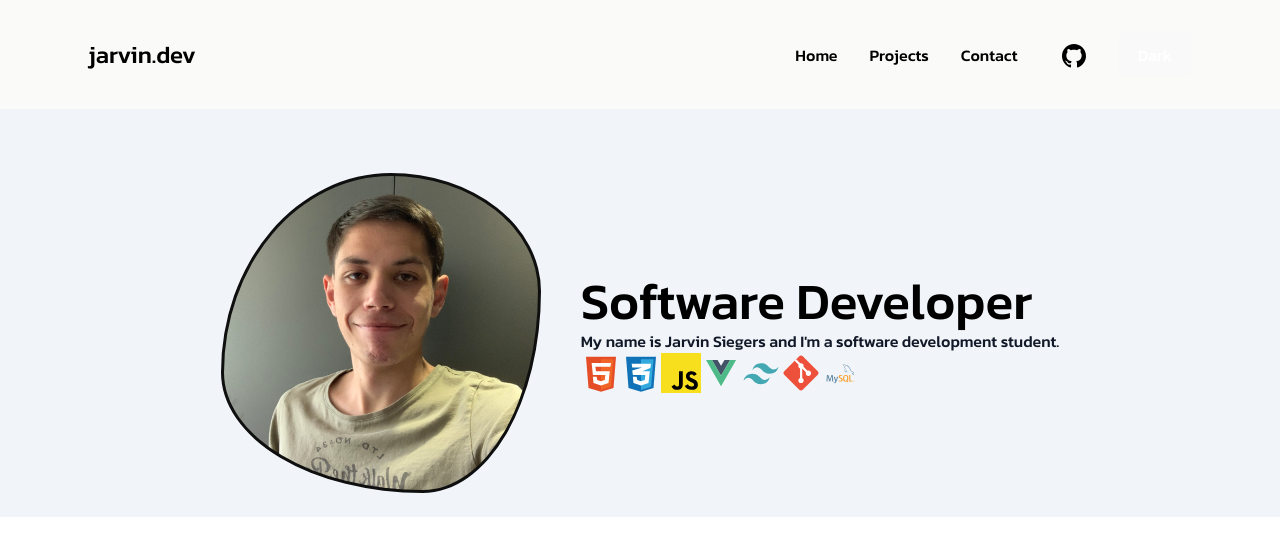
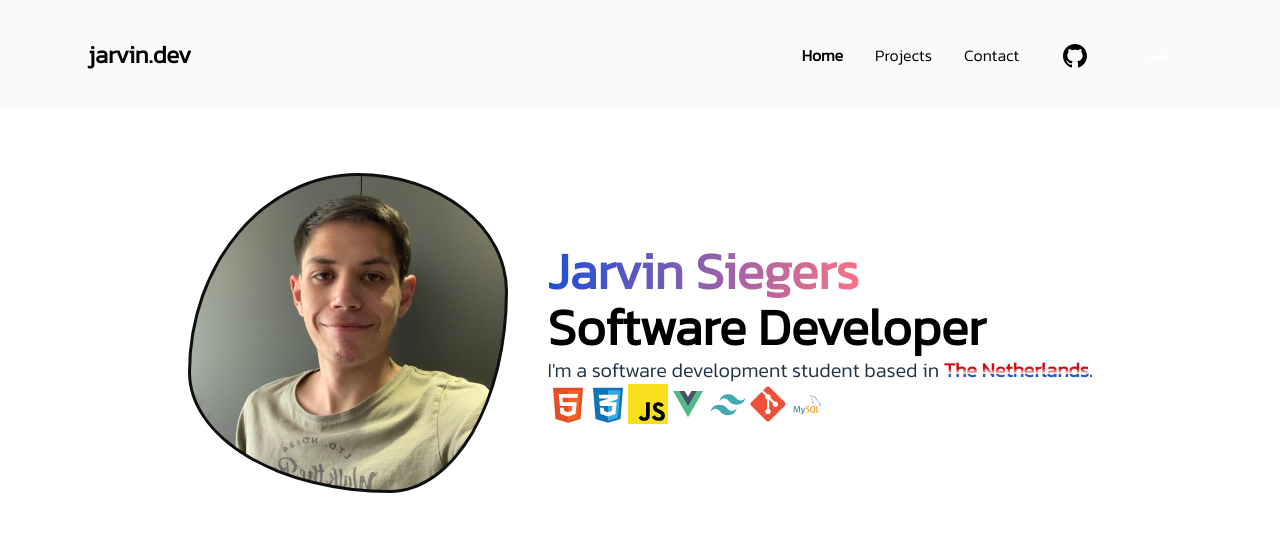
Before and after one commit to jarvin-s/portfolio, a Vue app: page / in a window 1280 px wide. Shown: the top 556 px of the page. Built offline with nearby package versions, Linux system fonts and the light colour scheme.

Commit message:
Add gradients to home (introduction)

```diff
--- a/src/style.css
+++ b/src/style.css
@@ -1,11 +1,10 @@
 @import url('https://fonts.googleapis.com/css2?family=Bebas+Neue&family=Roboto:ital,wght@0,100;0,300;1,100;1,300&display=swap');
-@import url('https://fonts.googleapis.com/css2?family=Bebas+Neue&family=Kanit:wght@500&family=Roboto:ital,wght@0,100;0,300;1,100;1,300&display=swap');
+@import url('https://fonts.googleapis.com/css2?family=Kanit:wght@300&display=swap');
 @tailwind base;
 @tailwind components;
 @tailwind utilities;
 
 :root {
-  font-family: 'Kanit', sans-serif;
   line-height: 1.5;
   font-weight: 400;
 
@@ -18,7 +17,6 @@
   /* background: rgb(114, 9, 11);
   background: linear-gradient(240deg, rgba(114, 9, 11, 0.20780812324929976) 0%, rgba(114, 9, 11, 0.6167717086834734) 22%, rgba(177, 177, 177, 1) 84%, rgba(214, 214, 214, 1) 96%); */
 
-  font-synthesis: none;
   text-rendering: optimizeLegibility;
   -webkit-font-smoothing: antialiased;
   -moz-osx-font-smoothing: grayscale;
@@ -110,7 +108,7 @@ li:hover {
 
 /* Active hover navbar */
 a.router-link-exact-active {
-  font-weight: bold;
+  font-weight: bolder;
 }
 
 .nav-container {
--- a/src/views/Home.vue
+++ b/src/views/Home.vue
@@ -1,13 +1,17 @@
 <template>
-    <section id="home" class="hero bg-slate-100 dark:bg-slate-900">
+    <section id="home" class="hero">
         <div class="container mt-10 py-6 justify-center">
             <div class="content flex justify-center items-center gap-x-12 flex-col md:flex-row">
                 <div class="hero-main flex justify-center items-center gap-10 flex-col md:flex-row relative">
                     <div class="hero-img"></div>
                     <div class="hero-text">
-                        <h1 class="font-bold font-sans dark:text-slate-300">Software Developer</h1>
-                        <p class="text-gray-900 font-sans dark:text-slate-100">My name is Jarvin Siegers and I'm a software
-                            development student.</p>
+                        <h1 class="font-bold font-sans dark:text-slate-300"><span
+                                class="container text-transparent bg-clip-text bg-gradient-to-r from-blue-700 to-rose-400">Jarvin
+                                Siegers</span></h1>
+                        <h1 class="font-bold font-sans dark:text-white">Software Developer</h1>
+                        <p class="text-xl font-sans dark:text-white">I'm a software development student based in
+                            <span class="country-span font-bold">The Netherlands.</span>
+                        </p>
                         <ul class="flex flex-row">
                             <li><img class="w-10" src="/languages/HTML.svg" /></li>
                             <li><img class="w-10" src="/languages/CSS.svg" /></li>
@@ -21,18 +25,11 @@
                 </div>
             </div>
         </div>
+
     </section>
 </template>
 
 <style>
-/* .content {
-    display: flex;
-    align-items: center;
-    gap: 10rem;
-    justify-content: center;
-    position: relative;
-} */
-
 .hero-img {
     -webkit-animation: morph 6s ease-in-out infinite;
     animation: morph 6s ease-in-out infinite;
@@ -65,5 +62,16 @@
     100% {
         border-radius: 60% 40% 30% 70%/60% 30% 70% 40%;
     }
+
 }
+
+.country-span {
+    color: #d10d16;
+    background-image: -webkit-linear-gradient(270deg, #d10d16 46%, #FFFFFF 64%, #1e63c9 0%);
+    background-clip: text;
+    -webkit-background-clip: text;
+    text-fill-color: transparent;
+    -webkit-text-fill-color: transparent;
+}
+
 </style>
```
